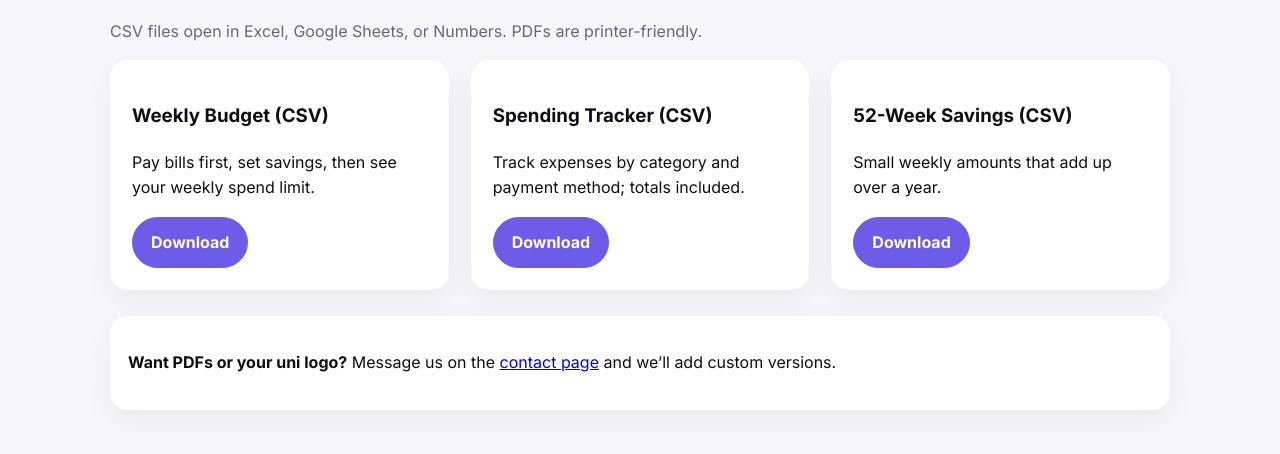
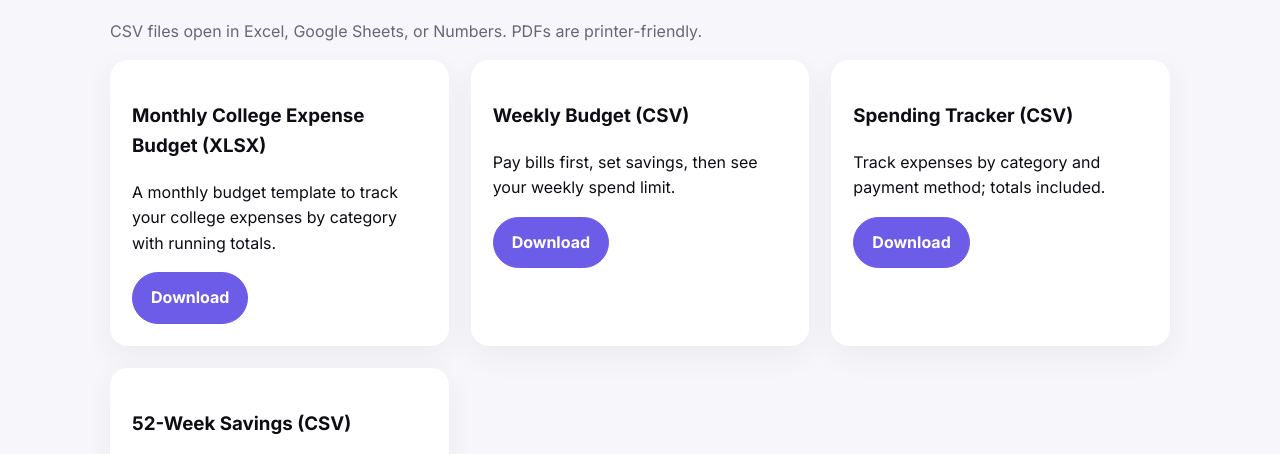
Before and after one commit to Garces-ops/purplepay-finances-site, a plain HTML site: page templates.html in a window 1280 px wide. Shown: the part 196-650 px from the top of the page. Drawn offline with Linux system fonts and the light colour scheme.

Commit message:
Update templates.html to include monthly college expense template

```diff
--- a/templates.html
+++ b/templates.html
@@ -25,6 +25,12 @@
   <p class="muted">CSV files open in Excel, Google Sheets, or Numbers. PDFs are printer-friendly.</p>
 
   <div class="grid-3 cards">
+    <article class="card download">
+      <h3>Monthly College Expense Budget (XLSX)</h3>
+      <p>A monthly budget template to track your college expenses by category with running totals.</p>
+      <a class="btn btn-primary" href="assets/templates/monthly-college-expense.xlsx" download>Download</a>
+    </article>
+
     <article class="card download">
       <h3>Weekly Budget (CSV)</h3>
       <p>Pay bills first, set savings, then see your weekly spend limit.</p>
```
